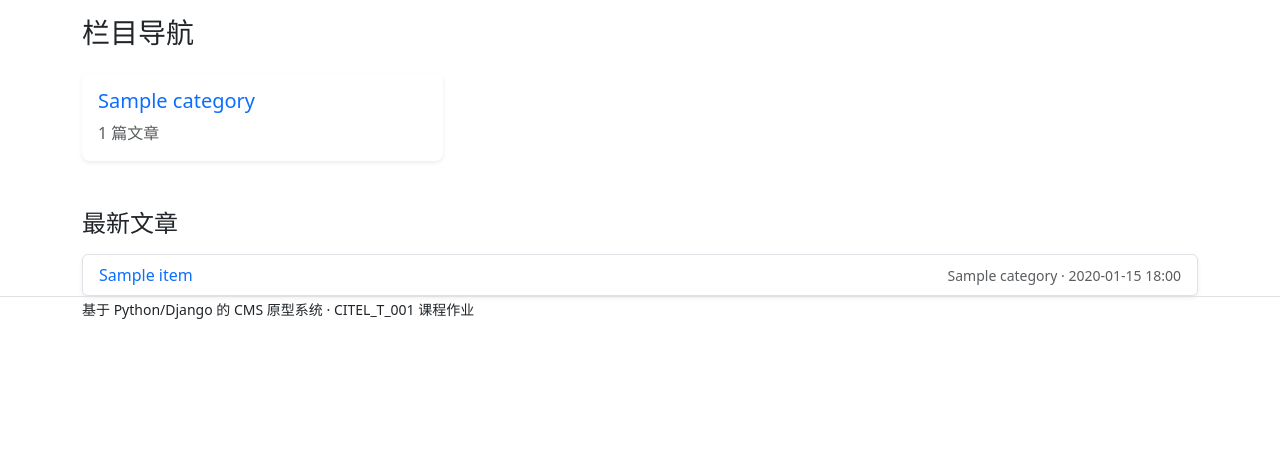
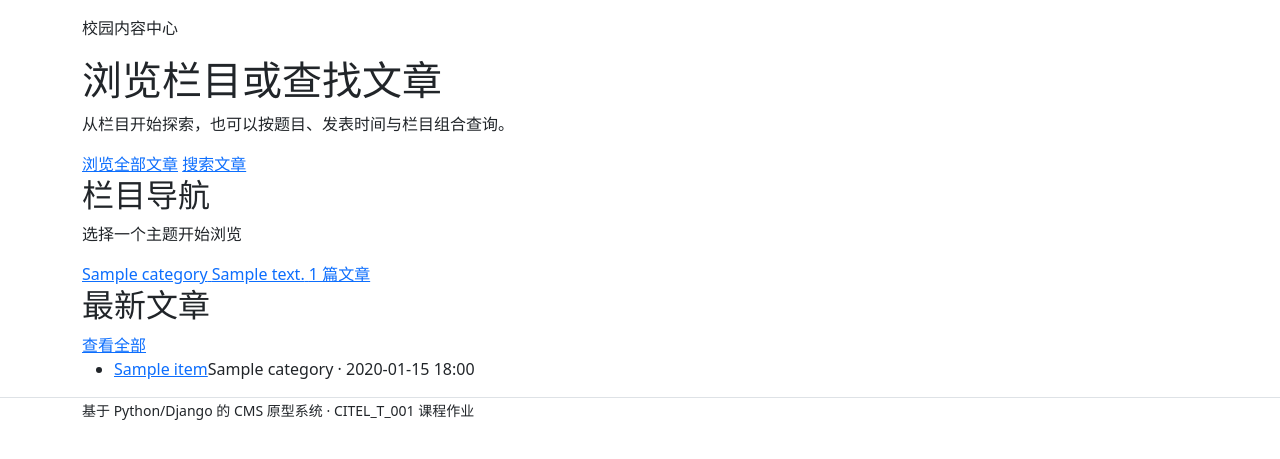
Before and after one commit to nirvanafaith/django-cms-course-project, a Django app: page / in a window 1280 px wide. Shown: the part 128-587 px from the top of the page. Run offline with Django 5.2, Linux system fonts and the light colour scheme; tables that the repository leaves empty hold one stand-in row (values such as "Sample post").

Commit message:
feat: 精修首页内容引导
Ultraworked with [Sisyphus](https://github.com/code-yeongyu/oh-my-openagent)

Co-authored-by: Sisyphus <clio-agent@sisyphuslabs.ai>

```diff
--- a/cms_site/templates/content/index.html
+++ b/cms_site/templates/content/index.html
@@ -1,33 +1,43 @@
 {% extends "base.html" %}
 {% block title %}首页 · CMS 原型系统{% endblock %}
 {% block content %}
-<h1 class="h3 mb-4">栏目导航</h1>
-<div class="row g-3 mb-5">
-    {% for cat in categories %}
-    <div class="col-md-4 col-sm-6">
-        <div class="card h-100 shadow-sm">
-            <div class="card-body">
-                <h5 class="card-title">
-                    <a href="{% url 'content:item_list' %}?category={{ cat.pk }}" class="text-decoration-none">{{ cat.name }}</a>
-                </h5>
-                <p class="card-text text-muted">{{ cat.item_count }} 篇文章</p>
-            </div>
-        </div>
+<section class="welcome" aria-labelledby="welcome-title">
+    <p class="eyebrow">校园内容中心</p>
+    <h1 id="welcome-title">浏览栏目或查找文章</h1>
+    <p class="welcome-copy">从栏目开始探索，也可以按题目、发表时间与栏目组合查询。</p>
+    <div class="action-cluster">
+        <a class="button button-primary" href="{% url 'content:item_list' %}">浏览全部文章</a>
+        <a class="button button-secondary" href="{% url 'content:search' %}">搜索文章</a>
     </div>
-    {% empty %}
-    <div class="col-12"><p class="text-muted">暂无栏目</p></div>
-    {% endfor %}
-</div>
+</section>
 
-<h2 class="h4 mb-3">最新文章</h2>
-<ul class="list-group shadow-sm">
-    {% for item in latest_items %}
-    <li class="list-group-item d-flex justify-content-between align-items-center">
-        <a href="{% url 'content:item_detail' item.pk %}" class="text-decoration-none">{{ item.title }}</a>
-        <small class="text-muted">{{ item.category.name }} · {{ item.publish_time|date:"Y-m-d H:i" }}</small>
-    </li>
-    {% empty %}
-    <li class="list-group-item text-muted">暂无已发布文章</li>
-    {% endfor %}
-</ul>
+<section class="content-section" aria-labelledby="category-title">
+    <div class="section-heading"><h2 id="category-title">栏目导航</h2><p>选择一个主题开始浏览</p></div>
+    {% if categories %}
+    <div class="category-grid">
+        {% for cat in categories %}
+        <a class="category-entry" href="{% url 'content:item_list' %}?category={{ cat.pk }}">
+            <span class="category-name">{{ cat.name }}</span>
+            {% if cat.description %}<span class="category-description">{{ cat.description }}</span>{% endif %}
+            <span class="category-count">{{ cat.item_count }} 篇文章</span>
+        </a>
+        {% endfor %}
+    </div>
+    {% else %}
+    <div class="empty-state" role="status"><h3>还没有创建栏目</h3><p>管理员创建栏目后，将在这里显示。</p></div>
+    {% endif %}
+</section>
+
+<section class="content-section" aria-labelledby="latest-title">
+    <div class="section-heading"><h2 id="latest-title">最新文章</h2><a href="{% url 'content:item_list' %}">查看全部</a></div>
+    {% if latest_items %}
+    <ul class="article-list">
+        {% for item in latest_items %}
+        <li class="article-row"><a href="{% url 'content:item_detail' item.pk %}">{{ item.title }}</a><span>{{ item.category.name }} · {{ item.publish_time|date:"Y-m-d H:i" }}</span></li>
+        {% endfor %}
+    </ul>
+    {% else %}
+    <div class="empty-state" role="status"><h3>还没有已发布文章</h3><p>文章发布后，将按时间显示在这里。</p></div>
+    {% endif %}
+</section>
 {% endblock %}
```
Also changed, not shown: cms_site/content/tests/test_ui_homepage.py (added, +20 -0 lines).
